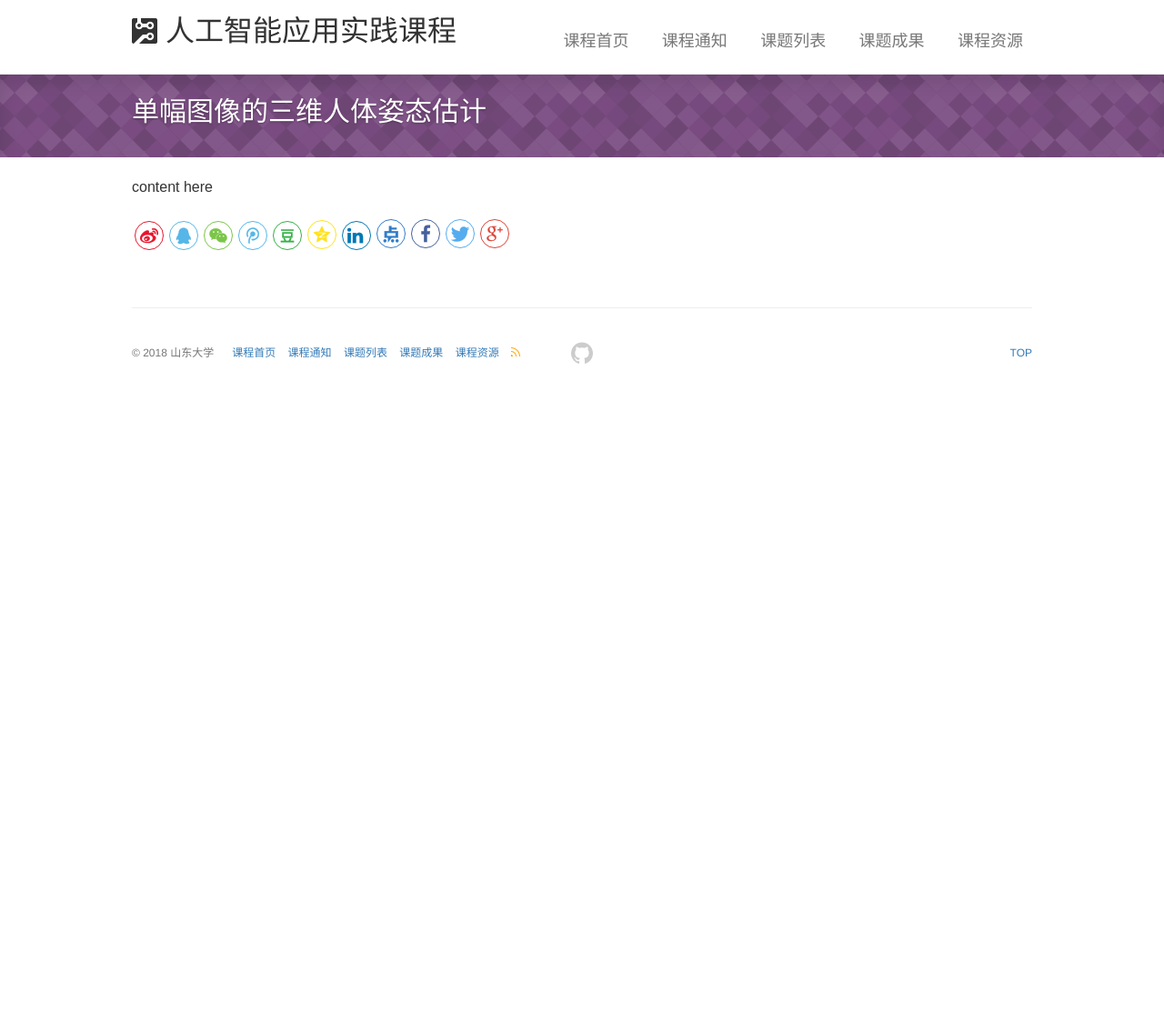
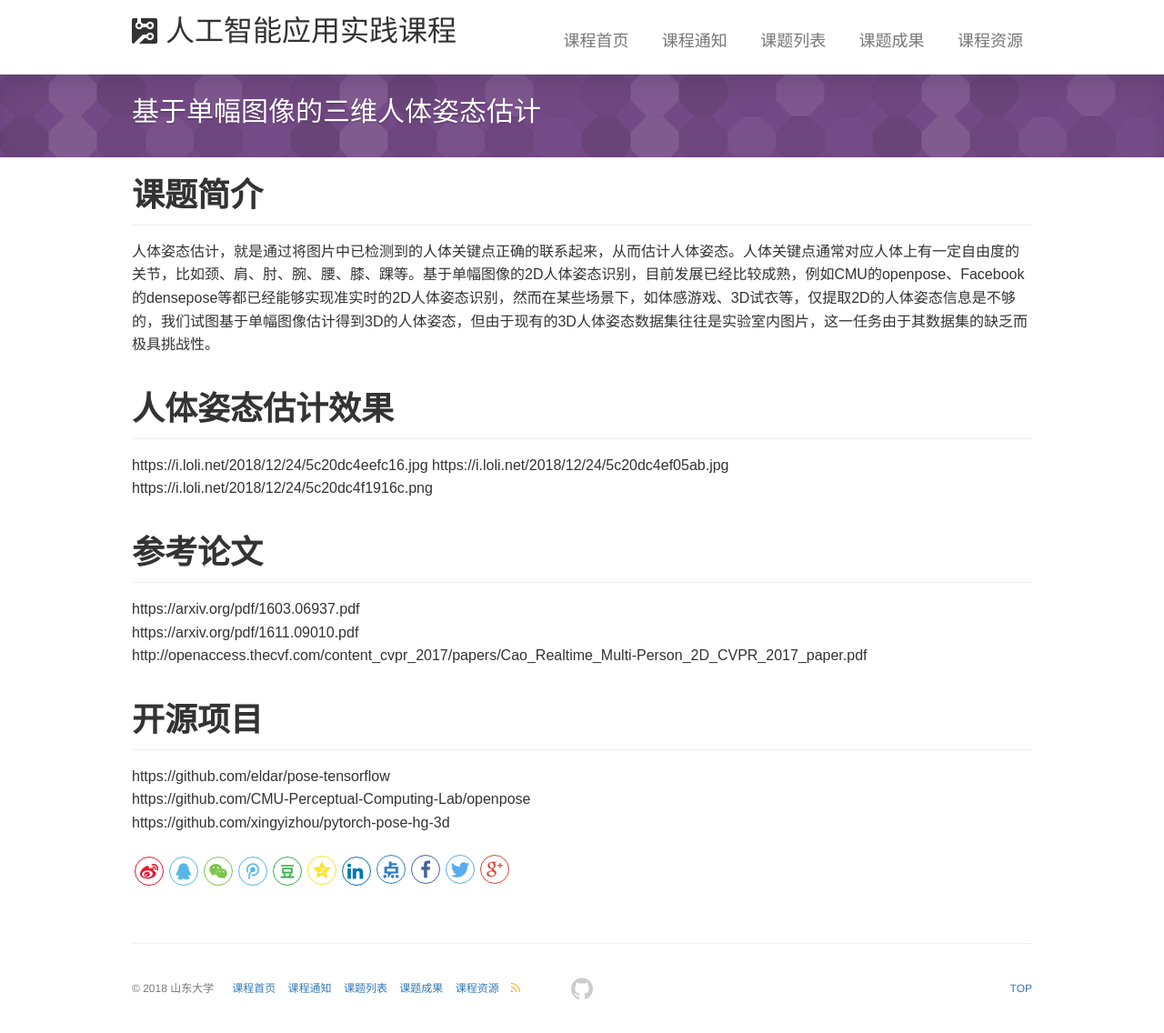
Before and after one commit to sduaicourse/sduaicourse.github.io, a Jekyll site: the page built from _subjects/body.md, in a window 1280 px wide. Shown: the whole page at 91% size. Built offline with Jekyll 4.4.1, drawn with Linux system fonts in a browser that asks for light colours; comment, search, counter and statistics services are not loaded; before the commit the page ends 900 px from its top, so only the background shows below that.

Commit message:
upgrade subject lists

```diff
--- a/_subjects/body.md
+++ b/_subjects/body.md
@@ -1,10 +1,28 @@
 ---
 layout: wiki
-title: 单幅图像的三维人体姿态估计
+title: 基于单幅图像的三维人体姿态估计
 categories:
-description: 此处应写对问题的简述
+description:
 keywords:
-image: https://i.loli.net/2018/11/21/5bf456c8f4067.png
+image: https://i.loli.net/2018/12/24/5c20dc4f1f81e.png
 ---
 
-content here
+# 课题简介
+人体姿态估计，就是通过将图片中已检测到的人体关键点正确的联系起来，从而估计人体姿态。人体关键点通常对应人体上有一定自由度的关节，比如颈、肩、肘、腕、腰、膝、踝等。基于单幅图像的2D人体姿态识别，目前发展已经比较成熟，例如CMU的openpose、Facebook的densepose等都已经能够实现准实时的2D人体姿态识别，然而在某些场景下，如体感游戏、3D试衣等，仅提取2D的人体姿态信息是不够的，我们试图基于单幅图像估计得到3D的人体姿态，但由于现有的3D人体姿态数据集往往是实验室内图片，这一任务由于其数据集的缺乏而极具挑战性。
+
+# 人体姿态估计效果
+https://i.loli.net/2018/12/24/5c20dc4eefc16.jpg
+https://i.loli.net/2018/12/24/5c20dc4ef05ab.jpg
+https://i.loli.net/2018/12/24/5c20dc4f1916c.png
+
+
+# 参考论文
+https://arxiv.org/pdf/1603.06937.pdf
+https://arxiv.org/pdf/1611.09010.pdf
+http://openaccess.thecvf.com/content_cvpr_2017/papers/Cao_Realtime_Multi-Person_2D_CVPR_2017_paper.pdf
+
+
+# 开源项目
+https://github.com/eldar/pose-tensorflow
+https://github.com/CMU-Perceptual-Computing-Lab/openpose
+https://github.com/xingyizhou/pytorch-pose-hg-3d
```
